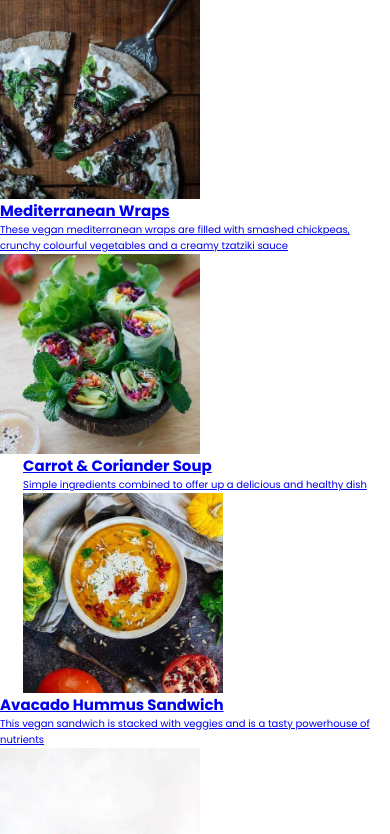
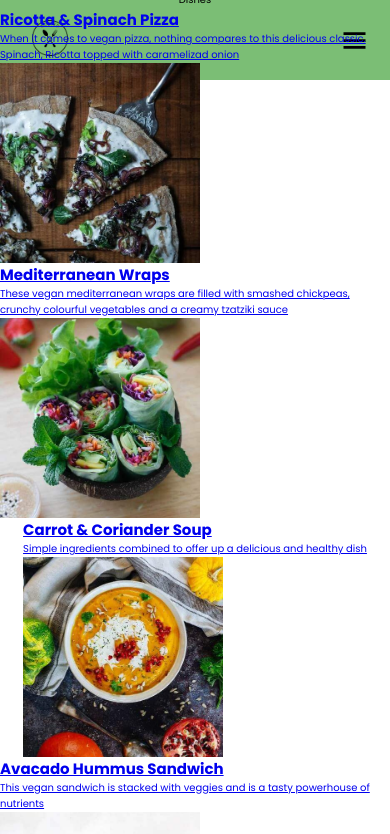
Before and after one commit to stu1612/Vegan-Restaurant, a React (Create React App) app: page /dishes in a window 390 px wide. Shown: the top 834 px of the page. Built offline with nearby package versions, Linux system fonts and the light colour scheme.

Commit message:
navigation added - mobile and desktop responsive

```diff
--- a/package.json
+++ b/package.json
@@ -8,6 +8,7 @@
     "@testing-library/user-event": "^13.2.1",
     "react": "^17.0.2",
     "react-dom": "^17.0.2",
+    "react-icons": "^4.3.1",
     "react-router-dom": "6",
     "react-scripts": "5.0.0",
     "web-vitals": "^2.1.0"
--- a/src/App.jsx
+++ b/src/App.jsx
@@ -6,11 +6,16 @@ import Dishes from "./screens/Dishes";
 import Drinks from "./screens/Drinks";
 import Desserts from "./screens/Desserts";
 import Product from "./screens/Product";
+import Contact from "./screens/Contact";
 import PageNotFound from "./screens/404";
+// components
+import Navbar from "./components/Navbar";
 // data
 import menuData from "./data/db.json";
 // styles
 import "./styles/style.css";
+// images
+import logo from "./assets/images/app_images/logo.png";
 
 export default function App() {
   const [data, setData] = useState([]);
@@ -21,17 +26,20 @@ export default function App() {
 
   return (
     <Router>
-      <nav>
-        <Link to="/">Home</Link>
-        <Link to="/dishes">Dishes</Link>
-        <Link to="/drinks">Drinks</Link>
-        <Link to="/desserts">Desserts</Link>
-      </nav>
+      <div className="nav-container">
+        <nav>
+          <Link to="/" className="logo">
+            <img src={logo} alt={`Rooted ${logo}`} />
+          </Link>
+          <Navbar />
+        </nav>
+      </div>
       <Routes>
         <Route path="/" element={<Index />} />
         <Route path="/dishes" element={<Dishes data={data} />} />
         <Route path="/drinks" element={<Drinks data={data} />} />
         <Route path="/desserts" element={<Desserts data={data} />} />
+        <Route path="/contact" element={<Contact />} />
         <Route path="/product/:slug" element={<Product data={data} />} />
         <Route path="/*" element={<PageNotFound />} />
       </Routes>
--- /dev/null
+++ b/src/components/MobileNavigation.jsx
@@ -0,0 +1,30 @@
+import NavLinks from "./NavLinks";
+import { BiMenuAltRight } from "react-icons/bi";
+import { BiMenu } from "react-icons/bi";
+import { useState } from "react";
+
+export default function MobileNavigation() {
+  const [isOpen, setIsOpen] = useState(false);
+
+  const burgerIcon = (
+    <BiMenu className="burger" size={33} onClick={() => setIsOpen(!isOpen)} />
+  );
+
+  const closedBurgerIcon = (
+    <BiMenuAltRight
+      className="burger"
+      size={33}
+      onClick={() => setIsOpen(!isOpen)}
+    />
+  );
+
+  function closeMobileMenu() {
+    setIsOpen(false);
+  }
+  return (
+    <div className="nav mobile-navigation">
+      {isOpen && <NavLinks isMobile={true} closeMobileMenu={closeMobileMenu} />}
+      {isOpen ? closedBurgerIcon : burgerIcon}
+    </div>
+  );
+}
--- /dev/null
+++ b/src/components/NavLinks.jsx
@@ -0,0 +1,36 @@
+import { Link } from "react-router-dom";
+
+export default function NavLinks(props) {
+  return (
+    <ul className="ul-links">
+      <Link
+        to="/dishes"
+        className="link"
+        onClick={() => props.isMobile && props.closeMobileMenu()}
+      >
+        Dishes
+      </Link>
+      <Link
+        to="/drinks"
+        className="link"
+        onClick={() => props.isMobile && props.closeMobileMenu()}
+      >
+        Drinks
+      </Link>
+      <Link
+        to="/desserts"
+        className="link"
+        onClick={() => props.isMobile && props.closeMobileMenu()}
+      >
+        Desserts
+      </Link>
+      <Link
+        to="/contact"
+        className="link"
+        onClick={() => props.isMobile && props.closeMobileMenu()}
+      >
+        Contact
+      </Link>
+    </ul>
+  );
+}
--- /dev/null
+++ b/src/components/Navbar.jsx
@@ -0,0 +1,11 @@
+import Navigation from "./Navigation";
+import MobileNavigation from "./MobileNavigation";
+
+export default function Navbar() {
+  return (
+    <div className="nav-bar">
+      <Navigation />
+      <MobileNavigation />
+    </div>
+  );
+}
--- /dev/null
+++ b/src/components/Navigation.jsx
@@ -0,0 +1,9 @@
+import NavLinks from "./NavLinks";
+
+export default function Navigation() {
+  return (
+    <div className="nav navigation">
+      <NavLinks />
+    </div>
+  );
+}
--- /dev/null
+++ b/src/screens/Contact.jsx
@@ -0,0 +1,3 @@
+export default function Contact() {
+  return <div>Contact</div>;
+}
--- /dev/null
+++ b/src/styles/organisms/Navigation.css
@@ -0,0 +1,58 @@
+.nav-container {
+  height: 8em;
+  background-color: var(--cl-green);
+  display: flex;
+  justify-content: center;
+  width: 100%;
+}
+
+nav {
+  display: flex;
+  justify-content: space-between;
+  align-items: center;
+  width: min(90%, 120em);
+}
+
+.logo {
+  flex: 1;
+}
+
+.logo img {
+  height: 5em;
+}
+
+.nav {
+  align-items: center;
+}
+
+.mobile-navigation {
+  display: flex;
+}
+
+.mobile-navigation .ul-links {
+  display: flex;
+  flex-direction: column;
+  position: absolute;
+  top: 8em;
+  right: 0;
+  width: 100%;
+  background-color: pink;
+  border-top: 2px solid red;
+}
+
+.mobile-navigation .ul-links .link {
+  padding-left: 2em;
+}
+
+.navigation {
+  display: none;
+}
+
+@media (min-width: 760px) {
+  .mobile-navigation {
+    display: none;
+  }
+  .navigation {
+    display: flex;
+  }
+}
--- a/src/styles/style.css
+++ b/src/styles/style.css
@@ -3,8 +3,13 @@
 /* _base */
 @import "./_base/colors.css";
 @import "./_base/layout.css";
-@import "./_base/typography.css"; /* atoms */
+@import "./_base/typography.css";
+
+/* atoms */
+
+/* molecules */
 
 /* organisms */
+@import "./organisms/Navigation.css";
 
 /* templates */
```
Also changed, not shown: src/assets/images/app_images/logo.png (added), 1 other file (tests, documents, lock files or other folders).
